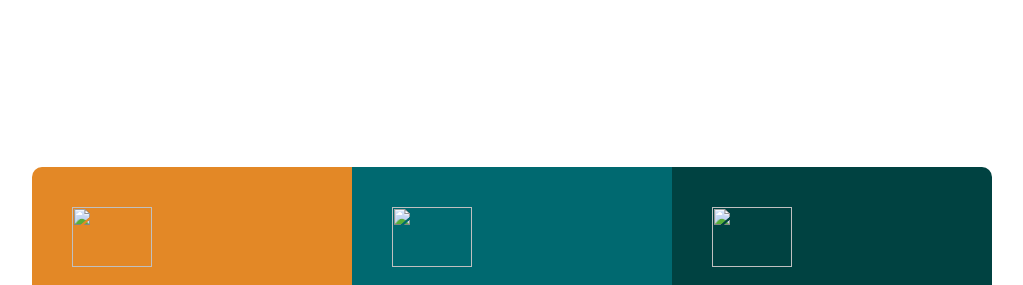
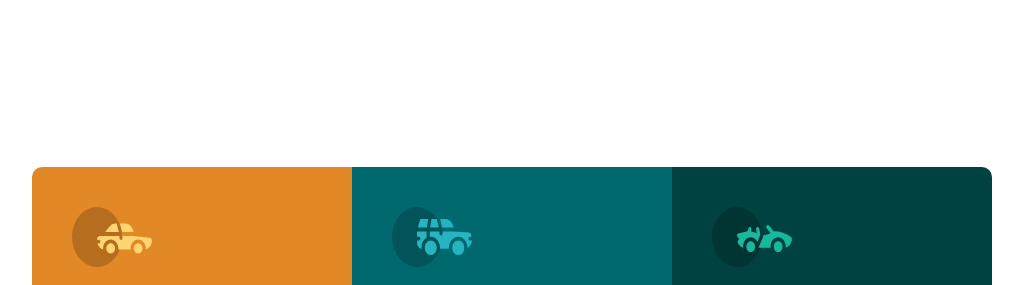
Before and after one commit to levy002/3-column-preview-card-component, a plain HTML site: page index.html in a window 1280 px wide. Shown: the part 26-311 px from the top of the page, without its empty margins (128-1151 px from the left). Drawn offline with Linux system fonts and the light colour scheme.

Commit message:
adding images

```diff
--- a/index.html
+++ b/index.html
@@ -16,7 +16,7 @@
   <body>
     <div class="containers">
       <div class="container orange">
-        <img src="icon-sedans.svg" />
+        <img src="images/icon-sedans.svg" />
         <h1>SEDANS</h1>
         <p>
           Choose a sedan for its affordability and excellent fuel economy.Ideal
@@ -26,7 +26,7 @@
       </div>
 
       <div class="container light-green">
-        <img src="icon-suvs.svg" />
+        <img src="images/icon-suvs.svg" />
         <h1>SUVS</h1>
         <p>
           Take an SUV for its spacious interior, power, and versatility. Perfect
@@ -38,7 +38,7 @@
       </div>
 
       <div class="container dark-green">
-        <img src="icon-luxury.svg" />
+        <img src="images/icon-luxury.svg" />
         <h1>LUXURY</h1>
         <p>
           Cruise in the best car brands without the bloateds prices. Enjoy the
```
Also changed, not shown: images/icon-luxury.svg (added), images/icon-sedans.svg (added), images/icon-suvs.svg (added).
